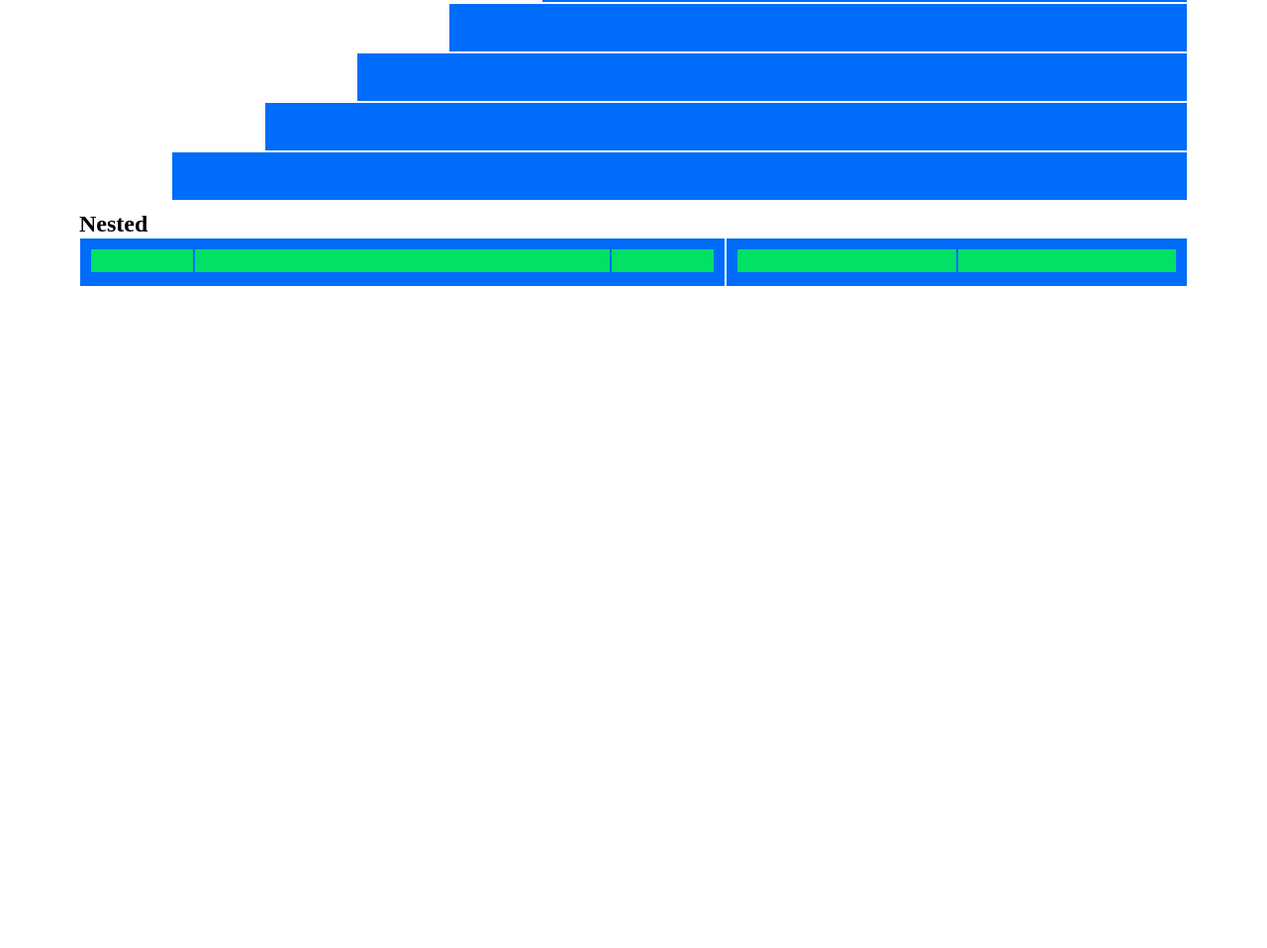
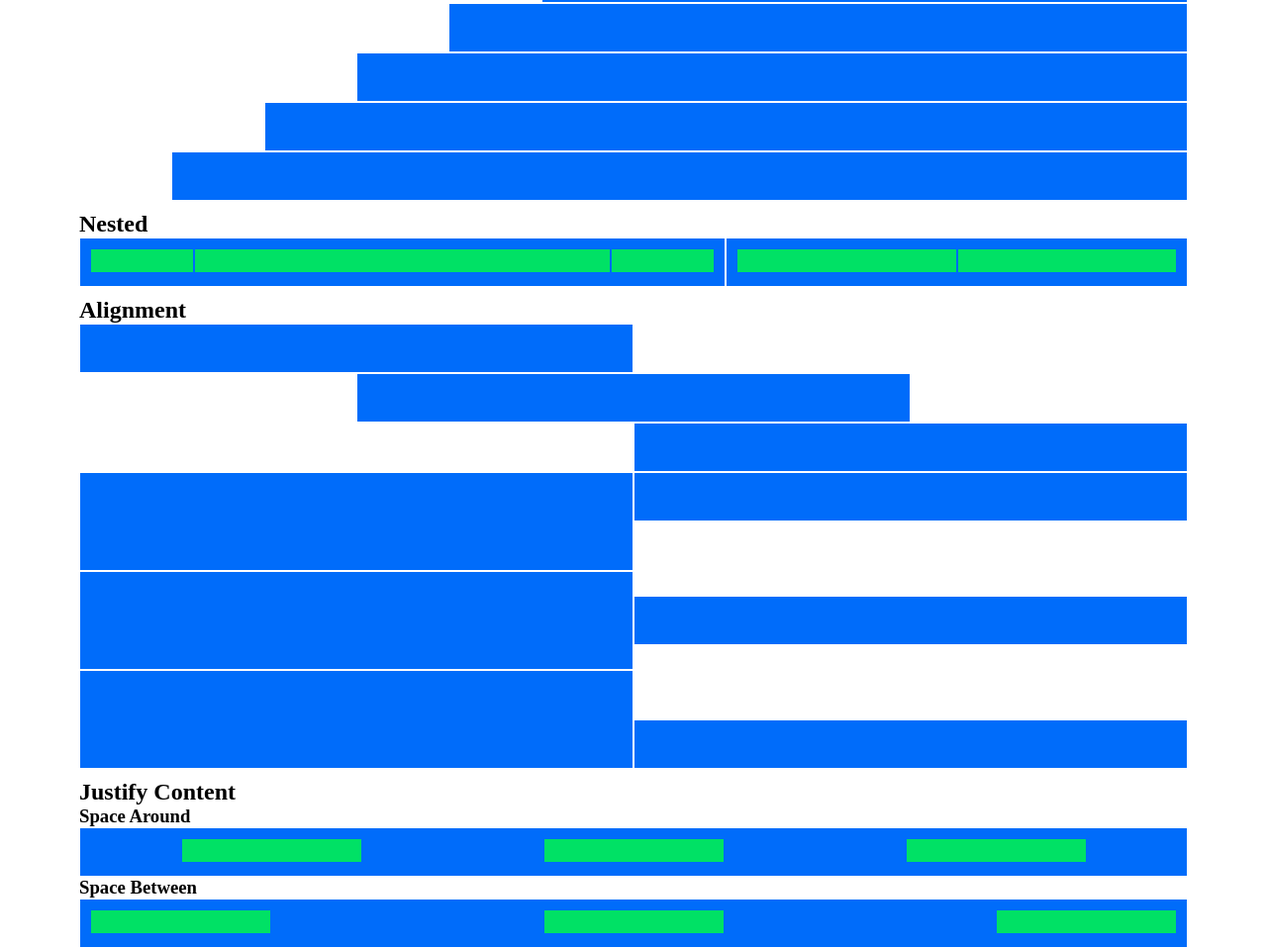
Before and after one commit to surefire-hu/html-css-12bool, a plain HTML site: page index.html in a window 1280 px wide. Shown: the part 1071-2029 px from the top of the page at 99% size. Before the commit the page ends 1371 px from the top, so only its background shows below. Drawn offline with Linux system fonts and the light colour scheme.

Commit message:
alignment e justify

```diff
--- a/css/style.css
+++ b/css/style.css
@@ -37,3 +37,30 @@ span {
 .margin-bottom {
     margin-bottom: 10px;
 }
+
+.justify-center {
+    justify-content: center;
+}
+
+.justify-end {
+    justify-content: end;
+}
+
+.height {
+    height: 100px;
+}
+
+.align-center {
+    align-self: center;
+}
+
+.align-end {
+    align-self: end;
+}
+
+.space-around {
+    justify-content: space-around;
+}
+.space-between {
+    justify-content: space-between;
+}
--- a/index.html
+++ b/index.html
@@ -282,6 +282,69 @@
                 </div>
             </div>
         </div>
+        <h2>Alignment</h2>
+        <div class="margin-bottom">
+            <div class="my-row">
+                <div class="my-col-6">
+                    <div class="box"></div>
+                </div>
+            </div>
+            <div class="my-row justify-center">
+                <div class="my-col-6">
+                    <div class="box"></div>
+                </div>
+            </div>
+            <div class="my-row justify-end">
+                <div class="my-col-6">
+                    <div class="box"></div>
+                </div>
+            </div>
+            <div class="my-row">
+                <div class="my-col-6">
+                    <div class="box height"></div>
+                </div>
+                <div class="my-col-6">
+                    <div class="box"></div>
+                </div>
+            </div>
+            <div class="my-row">
+                <div class="my-col-6">
+                    <div class="box height"></div>
+                </div>
+                <div class="my-col-6 align-center">
+                    <div class="box"></div>
+                </div>
+            </div>
+            <div class="my-row">
+                <div class="my-col-6">
+                    <div class="box height"></div>
+                </div>
+                <div class="my-col-6 align-end">
+                    <div class="box"></div>
+                </div>
+            </div>
+        </div>
+        <h2>Justify Content</h2>
+        <h3>Space Around</h3>
+        <div class="my-row">
+            <div class="my-col-12">
+                <div class="box my-row space-around p-10">
+                    <div class="my-col-2 green-box"></div>
+                    <div class="my-col-2 green-box"></div>
+                    <div class="my-col-2 green-box"></div>
+                </div>
+            </div>
+        </div>
+        <h3>Space Between</h3>
+        <div class="my-row">
+            <div class="my-col-12">
+                <div class="box my-row space-between p-10">
+                    <div class="my-col-2 green-box"></div>
+                    <div class="my-col-2 green-box"></div>
+                    <div class="my-col-2 green-box"></div>
+                </div>
+            </div>
+        </div>
     </section>
 </body>
 </html>
```
